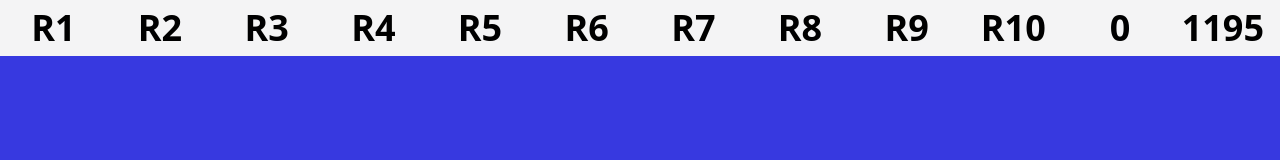
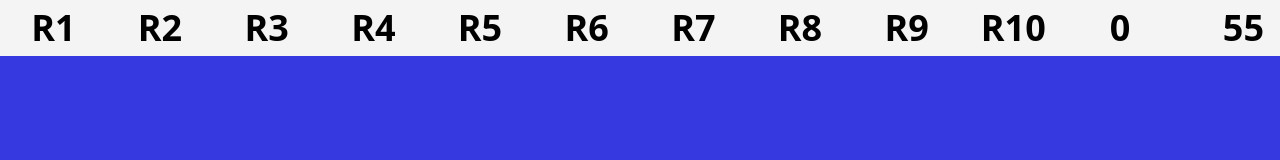
Before and after one commit to jeremiah-quill/learn-hex-colors, a Next.js app: page /play in a window 1280 px wide. Shown: the top 160 px of the page. Built offline with nearby package versions, Linux system fonts and the light colour scheme.

Commit message:
fixed time to 60 seconds

```diff
--- a/components/Game.jsx
+++ b/components/Game.jsx
@@ -7,7 +7,7 @@ import { shuffle } from "../utils";
 
 export function Game() {
   const [isGameOver, setIsGameOver] = useState(false);
-  const [timeLeft, setTimeLeft] = useState(1200);
+  const [timeLeft, setTimeLeft] = useState(60);
   const [rounds, setRounds] = useState([]);
   const [currentRound, setCurrentRound] = useState(0);
   const [penalized, setPenalized] = useState(false);
```
